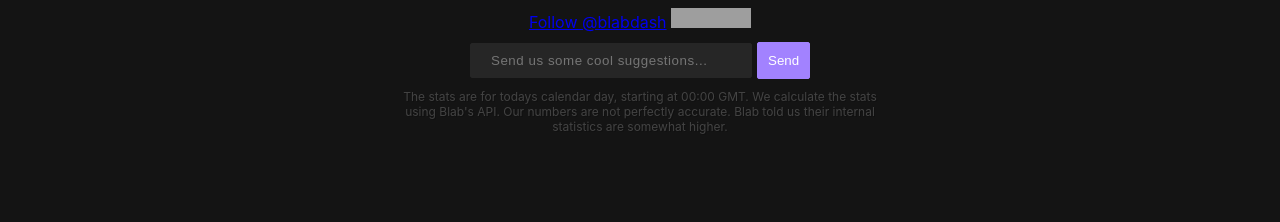
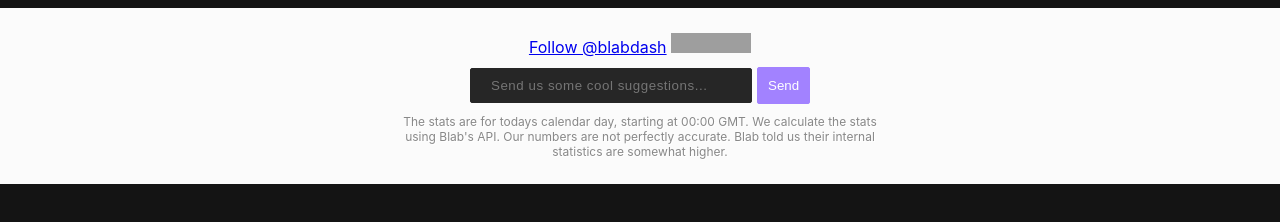
Before and after one commit to BlabDash/BlabDash, a website with bundled scripts: page app/index.html in a window 1280 px wide. Built offline with nearby package versions, Linux system fonts and the light colour scheme; grey boxes are pictures that could not be loaded; files whose address does not match are found by name.

Commit message:
White footer added

```diff
--- a/app/index.html
+++ b/app/index.html
@@ -45,6 +45,7 @@
     <div class="container">
         <div ng-view=""></div>
 
+        <footer>
     <!-- TWITTER BUTTON- -->
     <a href="https://twitter.com/blabdash" class="twitter-follow-button" data-show-count="false">Follow @blabdash</a>
 <script>!function(d,s,id){var js,fjs=d.getElementsByTagName(s)[0],p=/^http:/.test(d.location)?'http':'https';if(!d.getElementById(id)){js=d.createElement(s);js.id=id;js.src=p+'://platform.twitter.com/widgets.js';fjs.parentNode.insertBefore(js,fjs);}}(document, 'script', 'twitter-wjs');</script>
@@ -62,7 +63,7 @@
     <!-- FORMSPREE -->
 
     <div class="footnote"> The stats are for todays calendar day, starting at 00:00 GMT. We calculate the stats using Blab's API. Our numbers are not perfectly accurate. Blab told us their internal statistics are somewhat higher. </div>
-
+        </footer>
     </div>
 
 
--- a/app/styles/main.css
+++ b/app/styles/main.css
@@ -116,6 +116,16 @@ body {
     text-shadow: 1px 1px #a857e1;
 }
 
+/*---------- FOOTER --------------*/
+
+footer {
+	background: #fbfbfb;
+    padding: 25px 0 25px 0;
+    position: absolute;
+    left: 0;
+    right: 0;
+    margin: 0;}
+
 
 /*---------- FOOTER FORM --------------*/
 
@@ -166,9 +176,9 @@ body {
 .footnote {
 	width: 500px;
     margin: 0 auto;
-    color: #444;
+    color: #888;
     font-size: 12px;
-    text-shadow: 1px 1px #111;
+    text-shadow: 1px 1px white;
     animation: fadein 1s;
     animation-delay: .8s;
     animation-fill-mode: both;}
```
